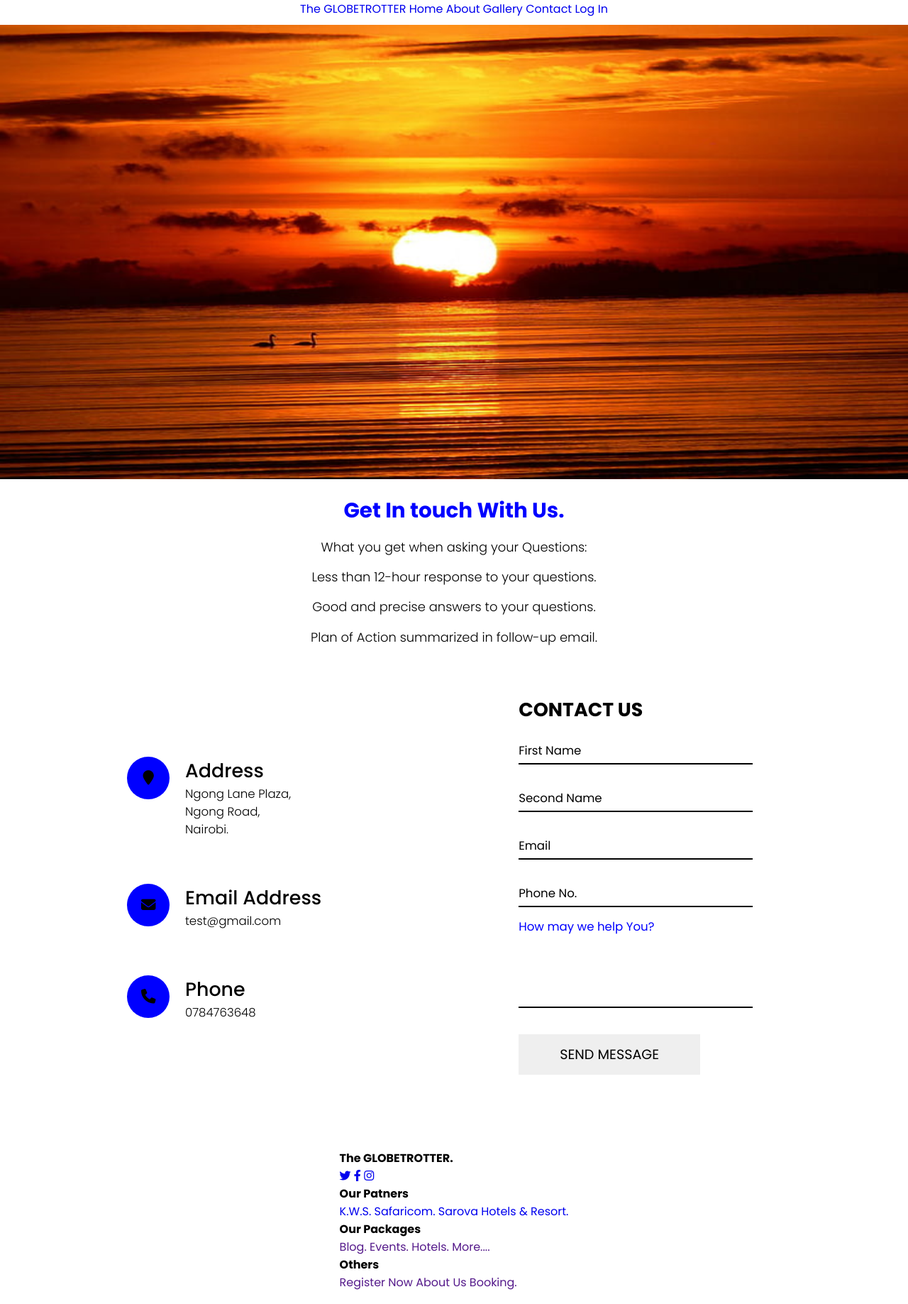
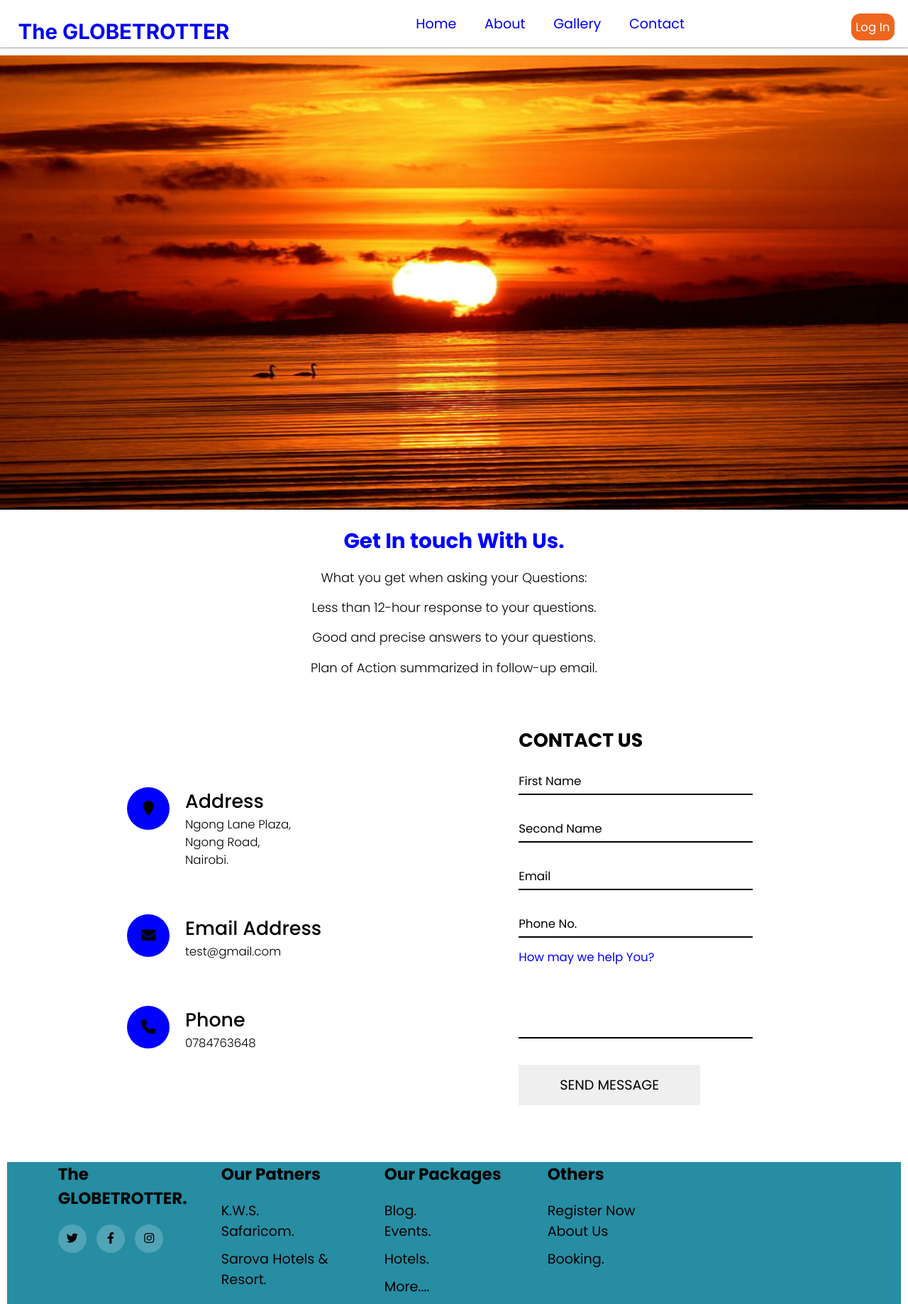
Before and after one commit to Felix-Barosio/Globetrotter, a plain HTML site: page contact.html in a window 1280 px wide. Shown: the whole page at 71% size. Drawn offline with Linux system fonts and the light colour scheme.

Commit message:
add ne navbar and footer

```diff
--- a/assets/css/contact.css
+++ b/assets/css/contact.css
@@ -6,23 +6,74 @@
     box-sizing: border-box;
     font-family:'Poppins', sans-serif;
 }
-header{
-    background-color: #7ED6F2;
-}
-footer{
-    background-color: #7ED6F2;
-}
-li{
-    display: inline-block;
+
+/*Start of nav bar*/
+.nav{
+    padding: 0vw;
+    margin: 0vw;
+    overflow-x: hidden;
+    text-align: center;
 }
 .header{
-    display: flex;
-    justify-content: space-around;
-    align-items: center;
+    padding: 1.5vw;
+    box-shadow: 0 0 3px #000;
+    font-size: 1.5vw;
+
+
 }
-a{
+
+.header li{
+    display: inline;
+    padding-left: 1.7vw;
+
+
+}
+
+.header li a{
     text-decoration: none;
+    padding: 0.5vw;
+    transition: 0.5s ease;
+    font-size: 1.5vw;
 }
+
+.header li a:hover{
+    color: yellow;
+}
+
+.header ul #get a{
+    color: #ffffff;
+    font-size: 1.3vw;
+    background-color: #ed661f;
+    border-radius: 1vw;
+    float: right;
+    top: -1.1vw;
+
+
+}
+.header ul #get a:hover{
+    background-color: #3a27e4;
+}
+
+.header ul #plus a{
+    float: left;
+    font-size: 2.3vw;
+    font-family: 'Inter', sans-serif;
+    top: -0.8vw;
+    border-radius: 1.7vw;
+    font-weight: 700;
+}
+
+.header ul #plus a:hover{
+    background-color: #3a27e4;
+}
+
+.header .active{
+
+    position: relative;
+}
+/*End of nav bar*/
+
+
                 /*contact us*/
 .main_container{
     position: relative;
@@ -162,11 +213,102 @@ a{
     padding: 1.1vw;
     font-size: 1.5vw;
 }
-footer{
-    background-color: #7ED6F2;
+
+        /*footer section*/
+.footer{
+    margin-left: 10px;
+    margin-right: 10px;
+    padding: 0;
+    box-sizing: border-box;
+    background-color: #268da3;
 }
-.footer{
+
+ul{
+    list-style: none;
+
+}
+ul li{
+    font-size: 1.3vw;
+}
+.row{
     display: flex;
-    justify-content: space-around;
-    padding-top: 2vw;
+    flex-wrap: wrap;
 }
+
+.footer_container{
+
+    margin: auto;
+    max-width: 1150px;
+}
+
+.cont2{
+    width: 20%;
+    padding: 0 1.3vw;
+}
+
+.cont2 h4{
+    font-size: 1.8vw;
+    margin-bottom: 20px;
+    color: #000;
+    font-weight: 700;
+    position: relative;
+
+
+}
+
+.cont2 ul li:not(:first-child){
+    margin-bottom: 10px;
+
+}
+
+.cont2 ul li a{
+    font-size: 1.5vw;
+    color: #000;
+    text-decoration: none;
+    font-weight: 400;
+    display: block;
+    transition: all 0.5s ease;
+
+}
+
+.cont2 ul li a:hover{
+    color: #000;
+    padding-left: 7px;
+}
+
+.cont2 .icon a{
+    display: inline-block;
+    height: 40px;
+    width: 40px;
+    background-color: rgb(255, 255, 255, 0.2);
+    margin: 0 10px 10px 0;
+    text-align: center;
+    line-height: 40px;
+    border-radius: 50%;
+    color: #000;
+    transition: all 0.5s ease;
+}
+
+.cont2 .icon a:hover{
+    color: #24262b;
+    background-color: #ceb736;
+}
+
+#qual{
+    font-size: 1.4vw;
+}
+.btn-container{
+    background-color: #268da3;
+}
+.btn{
+    font-size: 1.3vw;
+    background-color: #95cd9e;
+    padding: 1.5vw;
+    color: #fff;
+    border-radius: 1.1vw;
+    display: flex;
+    align-content: center;
+    justify-content: center;
+    margin-left: 50vw;
+    cursor: pointer;
+}
```
